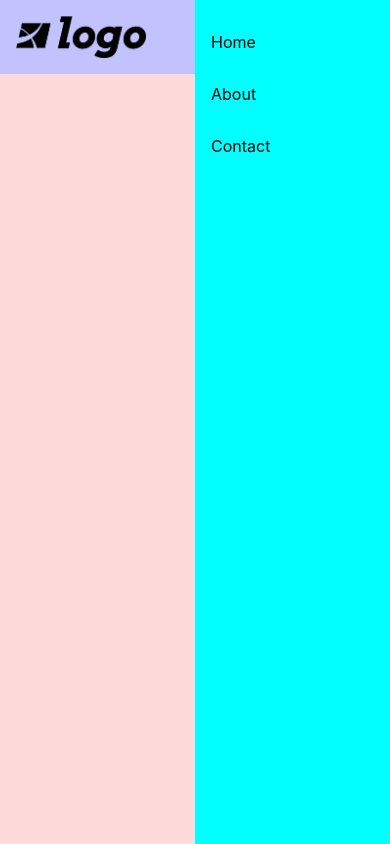
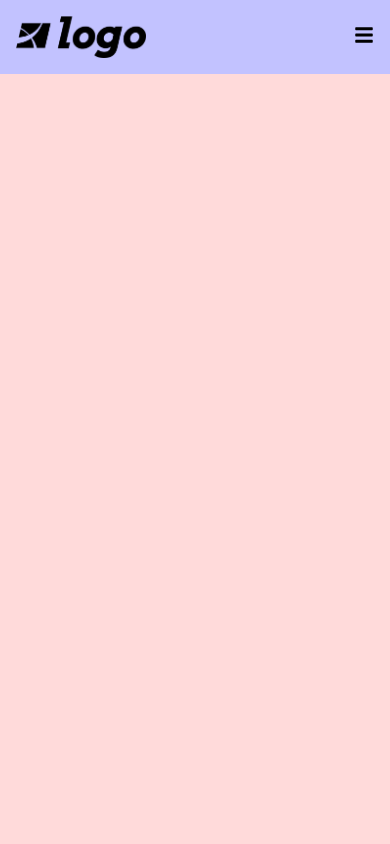
Before and after one commit to siemenjm/nextjs-marketing-site, a Next.js app: page / in a window 390 px wide. Built offline with nearby package versions, Linux system fonts and the light colour scheme.

Commit message:
Use CSS media queries for responsiveness

```diff
--- a/components/Header.jsx
+++ b/components/Header.jsx
@@ -1,11 +1,17 @@
 import Image from "next/image";
 import Link from "next/link";
-import MediaQuery from 'react-responsive';
 import { FaBars, FaRegWindowClose } from 'react-icons/fa';
 import siteLogo from '../public/images/generic_logo.png';
 import style from '../styles/Header.module.css';
+import { useState } from "react";
 
 export default function Header() {
+    const [toggleMenu, setToggleMenu] = useState(false);
+
+    function handleClick() {
+        setToggleMenu(true);
+    }
+
     return (
         <div className={style.header}>
             <Image
@@ -15,7 +21,6 @@ export default function Header() {
                 width={130}
             />
             <nav>
-                <MediaQuery minWidth={1025}>
                 <ul className={`${style.navList} ${style.desktop}`}>
                     <li>
                         <Link href='/'>Home</Link>
@@ -27,21 +32,7 @@ export default function Header() {
                         <Link href='/contact'>Contact</Link>
                     </li>
                 </ul>
-                </MediaQuery>
-                <MediaQuery maxWidth={1024}>
-                    <FaBars className={style.icon} />
-                    <ul className={`${style.navList} ${style.tablet}`}>
-                        <li>
-                            <Link href='/'>Home</Link>
-                        </li>
-                        <li>
-                            <Link href='/about'>About</Link>
-                        </li>
-                        <li>
-                            <Link href='/contact'>Contact</Link>
-                        </li>
-                    </ul>
-                </MediaQuery>
+                <FaBars className={`${style.icon} ${style.tablet}`} />
             </nav>
         </div>
     )
--- a/styles/Header.module.css
+++ b/styles/Header.module.css
@@ -30,3 +30,15 @@
     flex-direction: column;
     padding: 2rem 1rem 1rem 1rem;
 }
+
+@media (max-width: 1024px) {
+    .desktop {
+        display: none;
+    }
+}
+
+@media (min-width: 1025px) {
+    .tablet {
+        display: none;
+    }
+}
```
Lines whose indentation alone changed are shown as unchanged.
